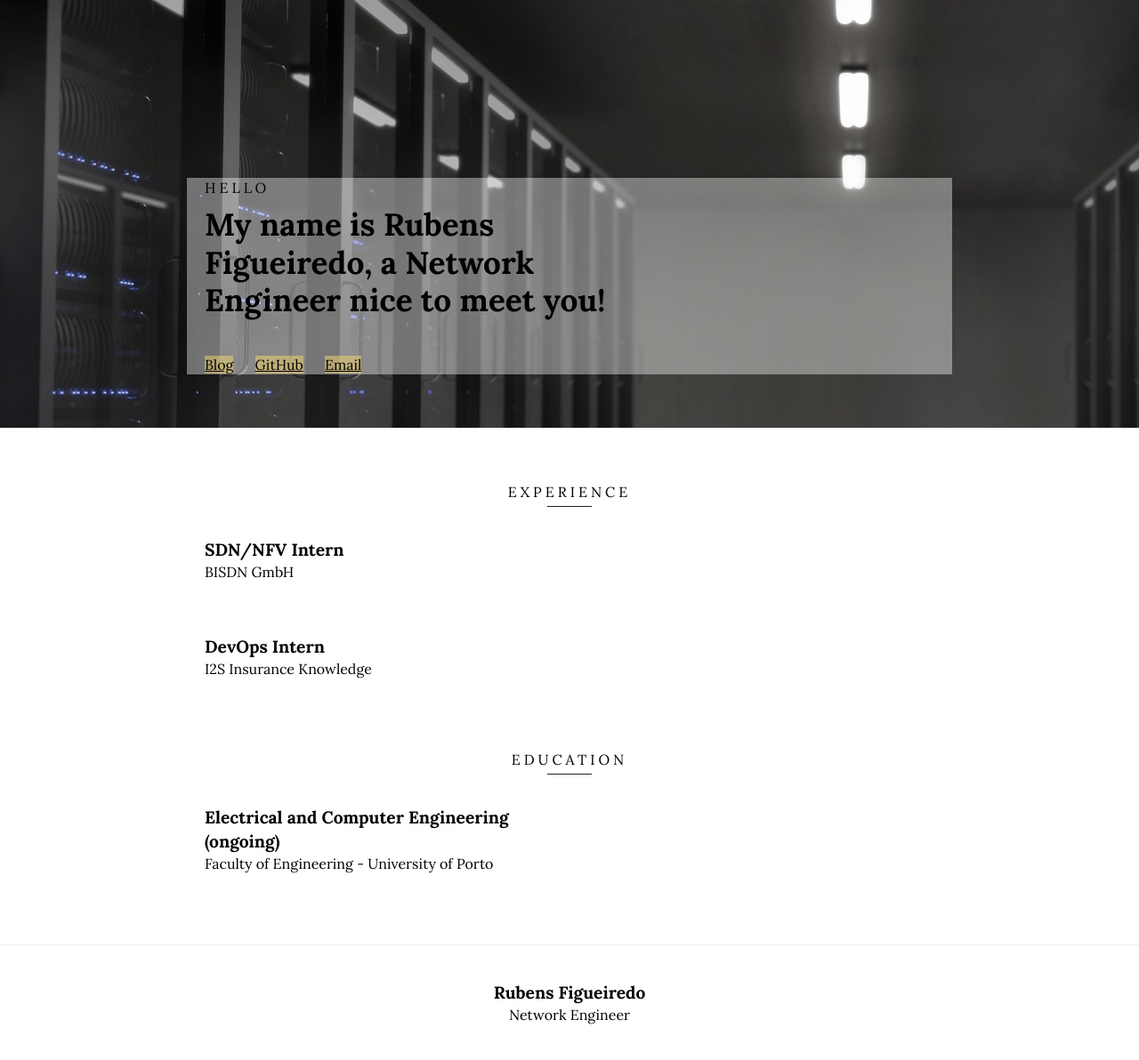
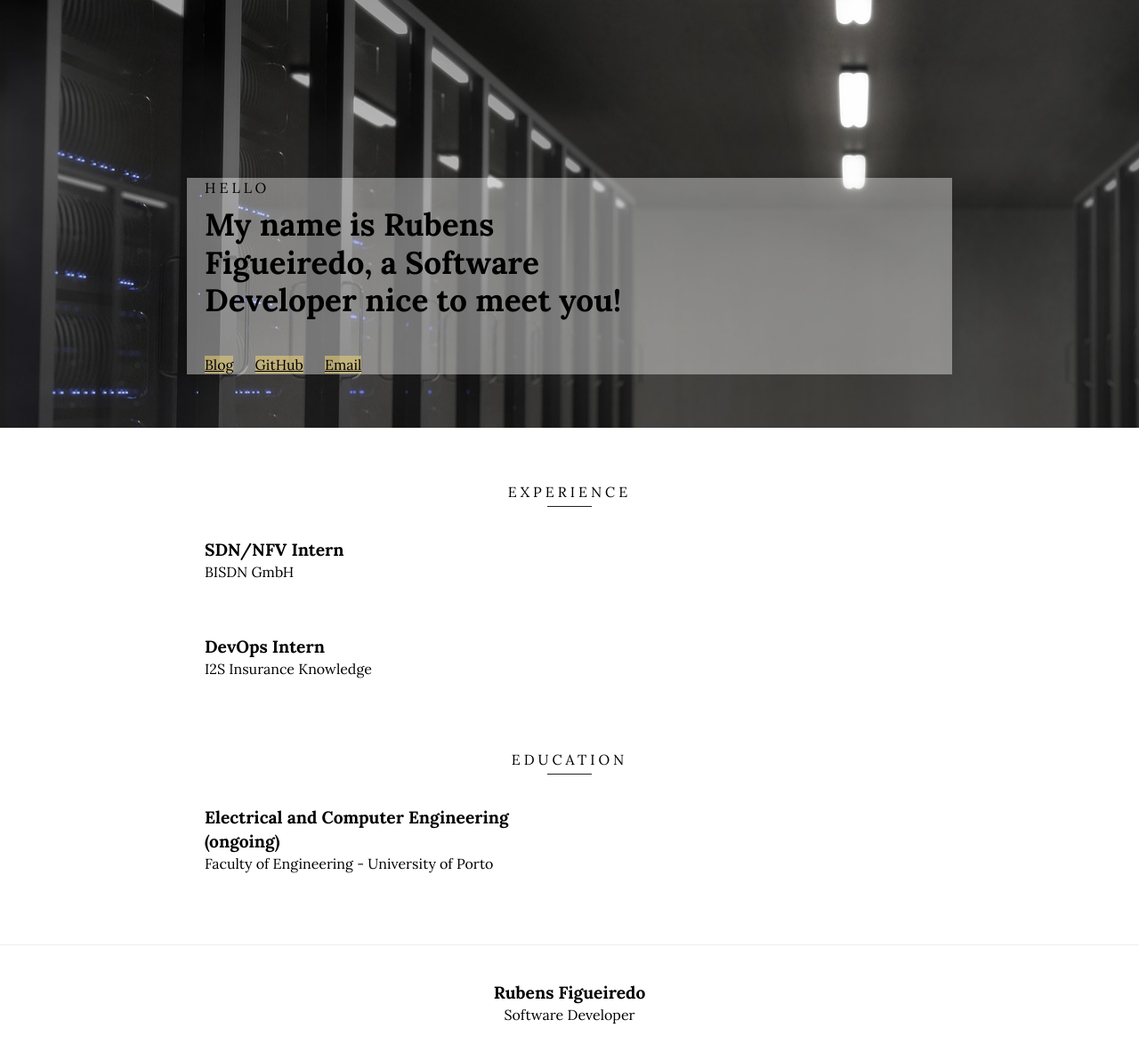
Before and after one commit to rubensfig/rubensfig.github.io, a Jekyll site: the page built from index.html, in a window 1280 px wide. Shown: the whole page at 89% size. Built offline with Jekyll 4.4.1, drawn with Linux system fonts in a browser that asks for light colours.

Commit message:
fix title

```diff
--- a/_config.yml
+++ b/_config.yml
@@ -6,7 +6,7 @@ email: r.figueiredo.52@gmail.com
 baseurl: ""
 url: "rubensfig.github.io"
 name: Rubens Figueiredo
-job: Network Engineer
+job: Software Developer
 github_username:  rubensfig
 email_address: r.figueriedo.52@gmail.com
 
```
